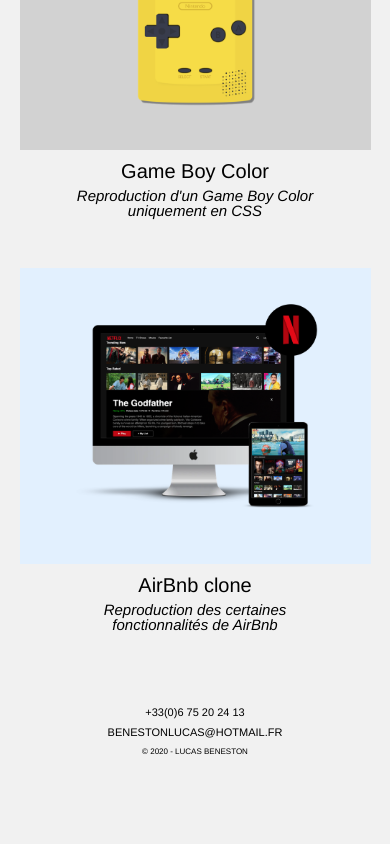
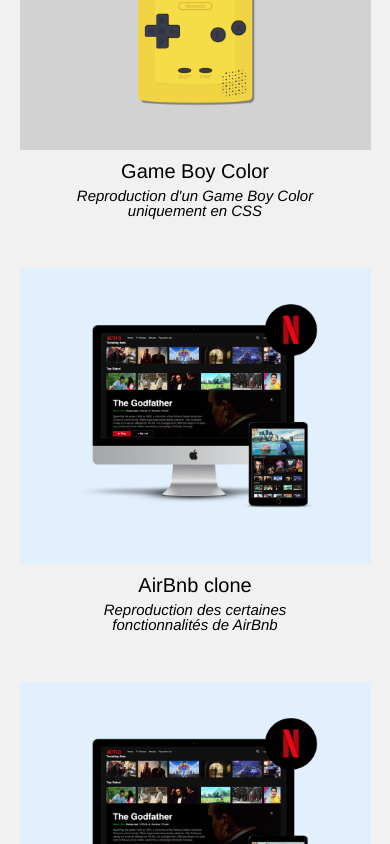
Before and after one commit to Lucasbeneston/portfolio-front, a React (Create React App) app: page /projets in a window 390 px wide. Shown: the part 1156-2000 px from the top of the page. Before the commit the page ends 1938 px from the top, so only its background shows below. Built offline with nearby package versions, Linux system fonts and the light colour scheme.

Commit message:
:sparkles::iphone: Desktop projects list :iphone::sparkles:

```diff
--- a/src/components/pages/Informations/Informations.jsx
+++ b/src/components/pages/Informations/Informations.jsx
@@ -58,7 +58,6 @@
               <NodeSVG />
               <h5>Node</h5>
             </div>
-
             <div className="informations_about_technologies_item">
               <ReactSVG />
               <h5>React-Native</h5>
--- a/src/components/pages/Informations/Informations.scss
+++ b/src/components/pages/Informations/Informations.scss
@@ -82,6 +82,10 @@
           width: 15px;
           margin-right: 5px;
         }
+
+        & h5 {
+          font-weight: lighter;
+        }
       }
     }
 
--- a/src/components/pages/ProjetsList/ProjetsList.jsx
+++ b/src/components/pages/ProjetsList/ProjetsList.jsx
@@ -8,18 +8,22 @@
   return (
     <div className="projets">
       <h2 className="projets_title">Mes projets</h2>
-
+      <div className="projets_list">
         {allProjects.map((project) => (
-        <HashLink to={`/projets/${project.url}/#`} className="projets_card">
+          <HashLink
+            to={`/projets/${project.url}/#`}
+            className="projets_list_card"
+          >
             <img
-            className="projets_card_image"
+              className="projets_list_card_image"
               src={`${process.env.PUBLIC_URL}/images/${project.poster}`}
               alt={`Une illustration du projet ${project.name}`}
             />
-          <h2 className="projets_card_name">{project.name}</h2>
-          <p className="projets_card_tagline">{project.tagline}</p>
+            <h2 className="projets_list_card_name">{project.name}</h2>
+            <p className="projets_list_card_tagline">{project.tagline}</p>
           </HashLink>
         ))}
       </div>
+    </div>
   );
 }
--- a/src/components/pages/ProjetsList/ProjetsList.scss
+++ b/src/components/pages/ProjetsList/ProjetsList.scss
@@ -16,17 +16,40 @@
     margin: 50px 10vw;
   }
 
+  &_list {
+    display: flex;
+    flex-direction: column;
+    width: 90%;
+    margin: 0 5%;
+
+    @include media(tablet) {
+      flex-direction: row;
+      flex-wrap: wrap;
+      justify-content: center;
+    }
+
     &_card {
-    margin: 0 5vw 50px;
+      margin: 0 0 50px;
       display: flex;
       flex-direction: column;
       align-items: center;
+      width: 100%;
+
+      @include media(tablet) {
+        width: 45%;
+        margin: 0 1% 50px;
+      }
 
       &_image {
         height: 35vh;
         max-height: 300px;
         width: 100%;
         object-fit: cover;
+
+        @include media(tablet) {
+          height: 45vh;
+          max-height: 400px;
+        }
       }
 
       &_name {
@@ -44,3 +67,4 @@
       }
     }
   }
+}
--- a/src/data/allProjectArray.jsx
+++ b/src/data/allProjectArray.jsx
@@ -19,7 +19,7 @@
     type: "Application mobile",
     date: "Novembre 2020",
     poster: "MyFilms/myFilms.jpg",
-    illustrations: ["./illustration/numéro1.jpg", "./illustration/numéro2.jpg"],
+    illustrations: ["MyFilms/myFilms.jpg", "MyFilms/myFilms.jpg"],
     video: "./video/sourcedelavideo.mp4",
   },
   {
@@ -86,6 +86,24 @@
     illustrations: ["Airbnb/airbnb.png", "Airbnb/airbnb.png"],
     video: "./video/sourcedelavideo.mp4",
   },
+
+  {
+    id: 4,
+    name: "AirBnb clone",
+    url: "airbnb-clone",
+    tagline: "Reproduction des certaines fonctionnalités de AirBnb",
+    client: "Projet de formation",
+    technology: ["React", "Node", "Sass", "ESLint"],
+    repository: "Privé",
+    link: "Non publié",
+    description:
+      "Lorem ipsum dolor sit amet, consectetuer adipiscing elit. Aenean commodo ligula eget dolor. Aenean massa. Cum sociis natoque penatibus et magnis dis parturient montes, nascetur ridiculus mus. Donec quam felis, ultricies nec, pellentesque eu, pretium quis, sem. Nulla consequat massa quis enim. Donec pede justo, fringilla vel, aliquet nec, vulputate eget, arcu. In enim justo, rhoncus ut, imperdiet a, venenatis vitae, justo. Nullam dictum felis eu pede mollis pretium. Integer tincidunt. Cras dapibu",
+    type: "Application web",
+    date: "Septembre 2020",
+    poster: "Airbnb/airbnb.png",
+    illustrations: ["Airbnb/airbnb.png", "Airbnb/airbnb.png"],
+    video: "./video/sourcedelavideo.mp4",
+  },
 ];
 
 export default projects;
```
Also changed, not shown: 1 other file (tests, documents, lock files or other folders). Lines whose indentation alone changed are shown as unchanged.
